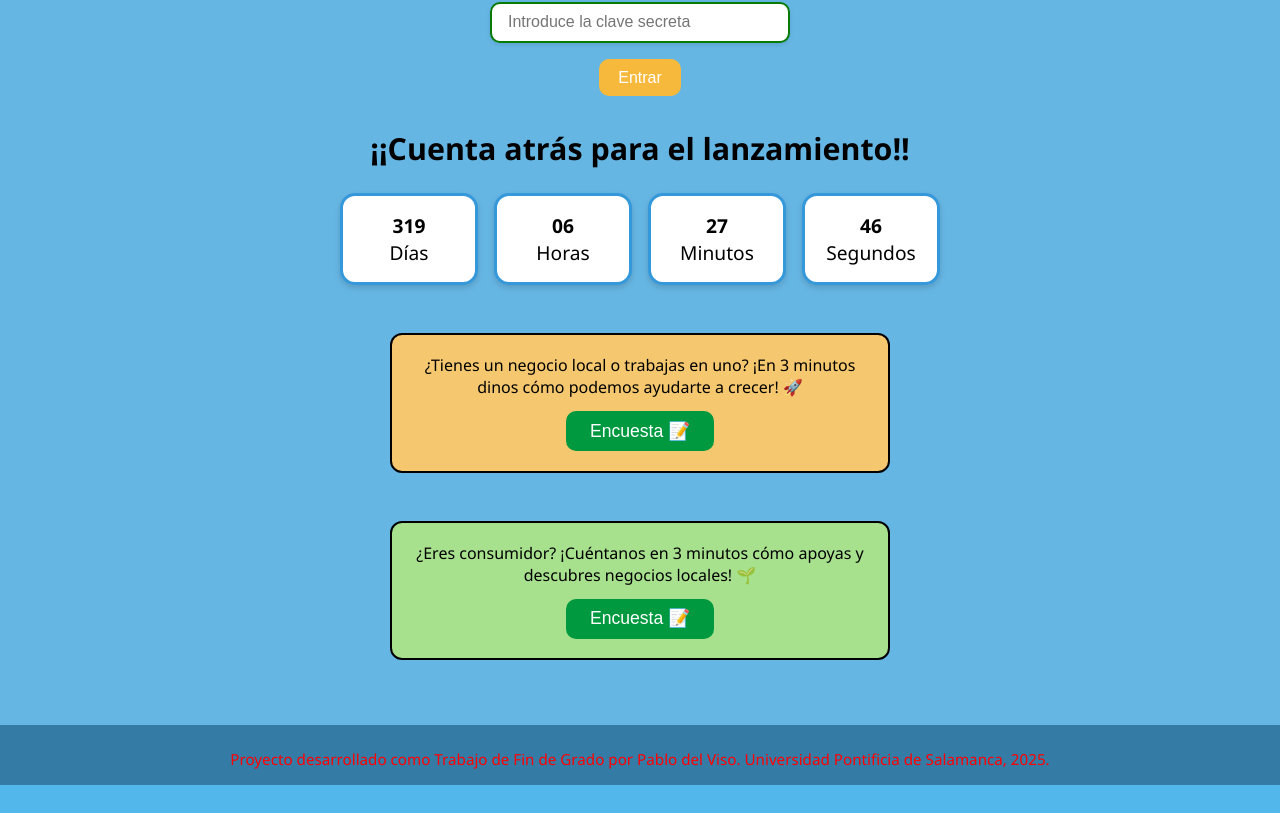
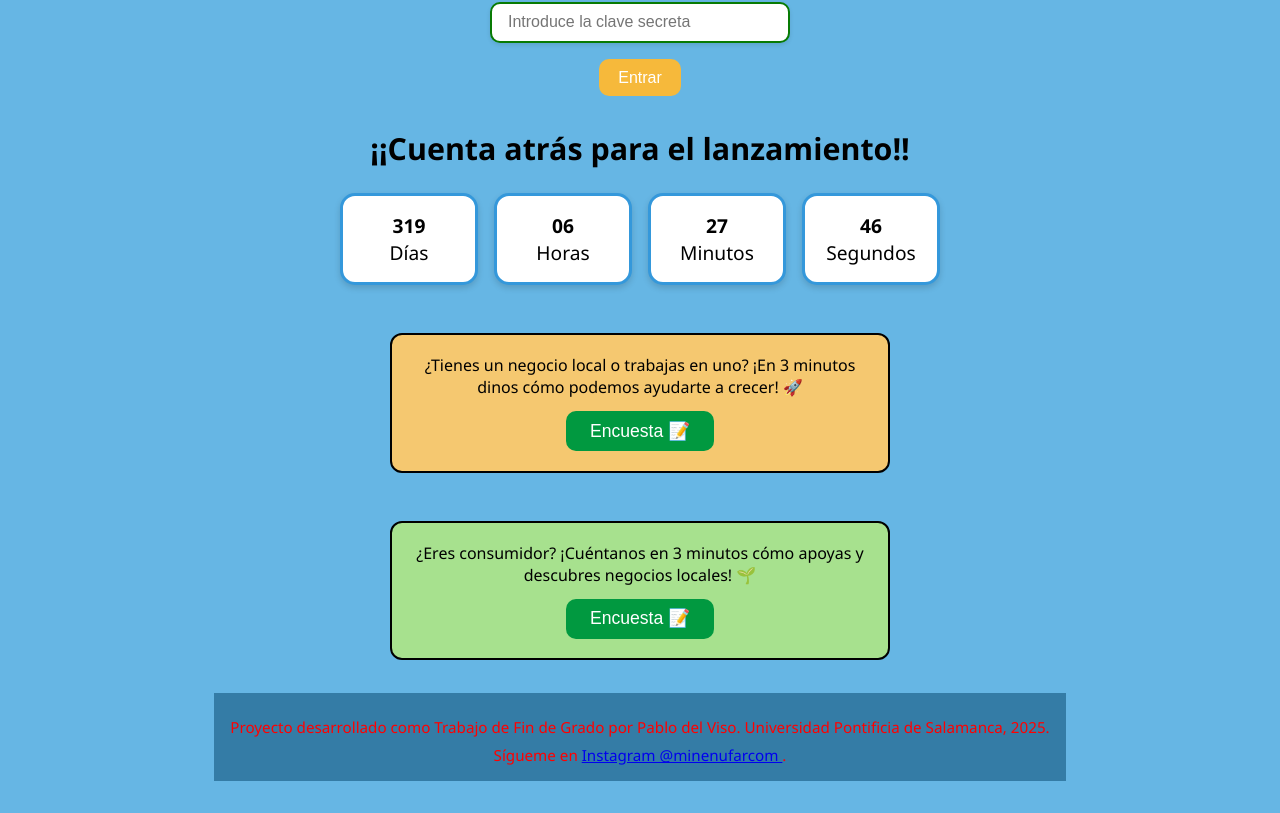
Before and after one commit to delvisopablo/nenufar, an Angular app: page / in a window 1280 px wide. Shown: the part 216-1029 px from the top of the page. Before the commit the page ends 1001 px from the top, so only its background shows below. Built offline with nearby package versions, Linux system fonts and the light colour scheme.

Commit message:
cambio-footer

```diff
--- a/src/app/componentes/landing/landing/landing.component.html
+++ b/src/app/componentes/landing/landing/landing.component.html
@@ -61,12 +61,15 @@
 
 
 
-  </main>
-  <div class="tfg-footer">
-    <p>Proyecto desarrollado como Trabajo de Fin de Grado por Pablo del Viso. Universidad Pontificia de Salamanca, 2025.</p>
-  </div>
-
-
-  <!-- <app-footer></app-footer> -->
+ <div class="tfg-footer">
+  <p>
+    Proyecto desarrollado como Trabajo de Fin de Grado por Pablo del Viso.
+    Universidad Pontificia de Salamanca, 2025.
+  </p>
+  <p>
+    Sígueme en
+    <a href="https://www.instagram.com/minenufarcom" target="_blank" rel="noopener noreferrer">
+      Instagram &#64;minenufarcom
+      </a>.
+  </p>
 </div>
-</body>
```
